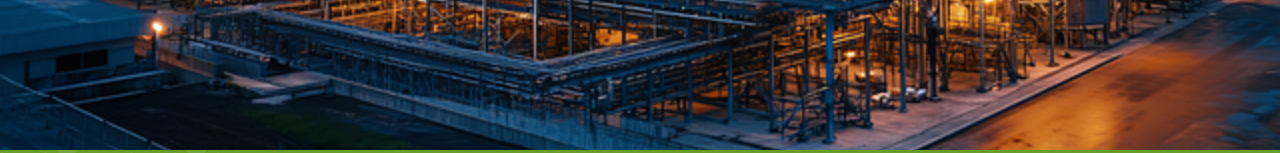
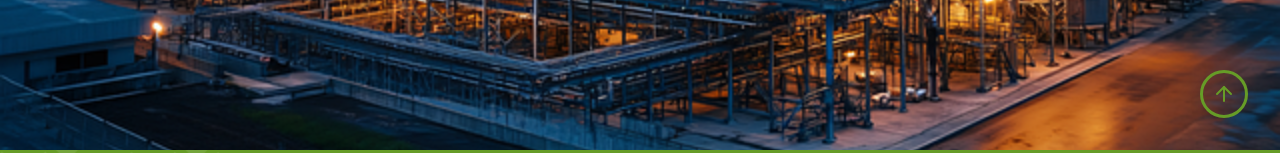
Before and after one commit to AliZok/tavan-sanat, a Next.js app: page /1 in a window 1280 px wide. Shown: the part 650-803 px from the top of the page. Built offline with nearby package versions, Linux system fonts and the light colour scheme.

Commit message:
fix footer

```diff
--- a/src/app/[locale]/page.tsx
+++ b/src/app/[locale]/page.tsx
@@ -12,6 +12,8 @@ import {
   Twitter,
   Linkedin,
   Instagram,
+  ChevronUp,
+  ArrowUp,
 } from 'lucide-react';
 import { useParams } from 'next/navigation';
 import { useState } from 'react';
@@ -26,6 +28,13 @@ export default function Component() {
   const locale = (params.locale as Locale) || 'en';
   const translations = getTranslations(locale);
   const direction = getDirection(locale);
+
+  const scrollToTop = () => {
+    window.scrollTo({
+      top: 0,
+      behavior: 'smooth',
+    });
+  };
   const settingsTest = {
     dots: true,
     infinite: true,
@@ -320,6 +329,15 @@ export default function Component() {
           </div>
         </div>
       </footer>
+
+      {/* Scroll to Top Button */}
+      <button
+        onClick={scrollToTop}
+        className="fixed bottom-8 right-8 w-12 h-12 border-[#669c27] border-3  text-white rounded-full shadow-lg transition-all duration-300 hover:scale-110 z-50 flex items-center justify-center"
+        aria-label="Scroll to top"
+      >
+        <ArrowUp className="w-6 h-6" color="#669c27" />
+      </button>
     </div>
   );
 }
```
